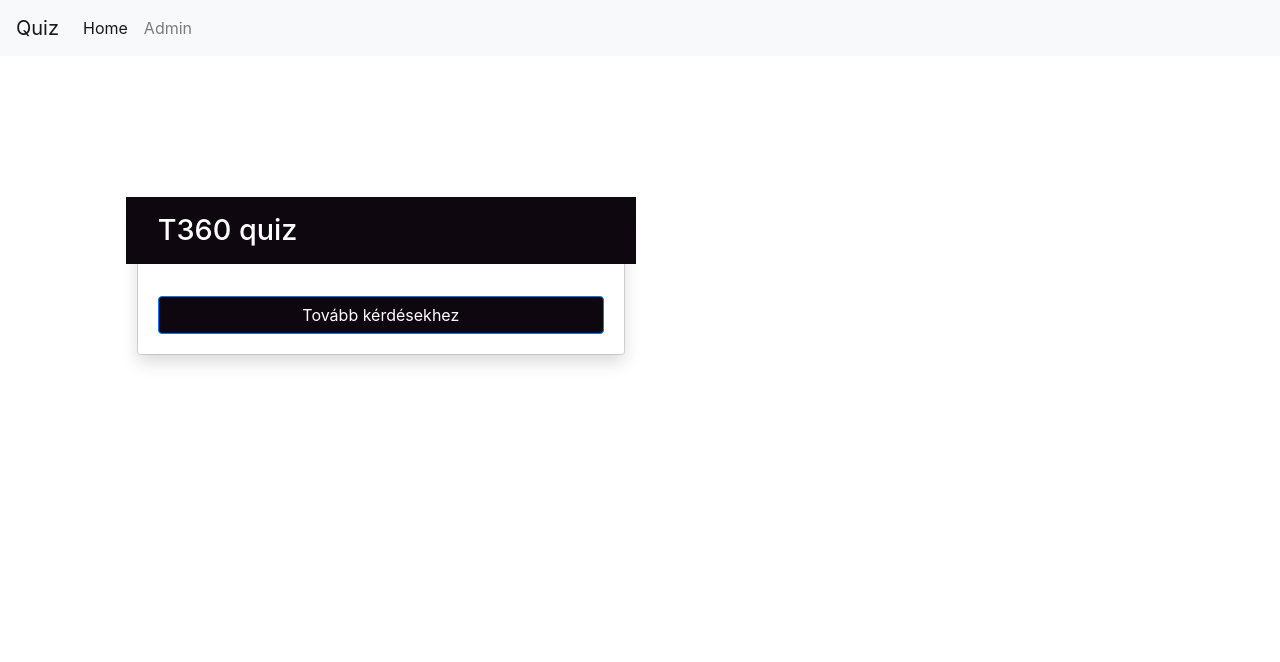
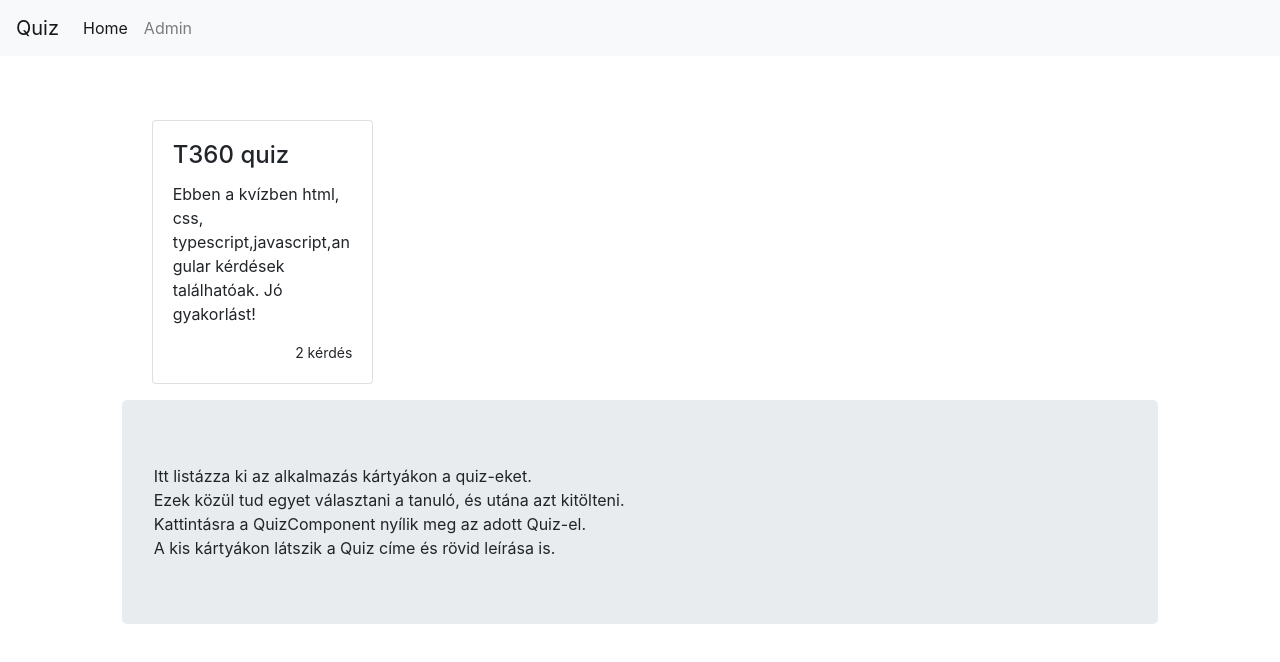
Before and after one commit to Ha891209/ang-pr-quiz, an Angular app: page / in a window 1280 px wide. Shown: the top 662 px of the page. Built offline with nearby package versions, Linux system fonts and the light colour scheme; data requests are answered from the project's data file.

Commit message:
home modified

```diff
--- a/src/app/model/quiz.ts
+++ b/src/app/model/quiz.ts
@@ -5,5 +5,6 @@ export class Quiz {
     title: string = '';
     description: string = '';
     questions: number[] = new Array;
+    qnums?: number = 0;
     active: boolean = true;
 }
--- a/src/app/page/home/home.component.html
+++ b/src/app/page/home/home.component.html
@@ -1,21 +1,20 @@
-<div class="container">
-    <div class="row">
-        <div class="col-8 offset-2 my-5">
-            <h1></h1>
+<div class="col-12 d-flex flex-wrap">
+
+    <div class="col-12 col-md-6 col-lg-3 py-3 quiz__card" *ngFor="let quiz of quizzes$ | async"
+        [routerLink]="'/quiz/'+quiz.id">
+        <div class="card w-100">
+            <div class="card-body">
+                <h4 class="card-title">{{ quiz.title }}</h4>
+                <p class="card-text">{{ quiz.description }}</p>
+                <p class="card-text small mt-auto text-right">{{ quiz.qnums }} kérdés</p>
+            </div>
         </div>
     </div>
 
-    <div class="row">
-        <div class="col-sm-6 mb-4">
-            <div class="card">
-                <div class="card-body shadow d-flex flex-column justify-content-center">
-                    <h5 class="card-title">T360 quiz</h5>
-                    <p class="card-text"></p>
-                    <a routerLink="[quiz.id]" class="btn btn-primary" style="background-color: #0f070f;">Tovább
-                        kérdésekhez</a>
-                </div>
-            </div>
-        </div>
-
-
-    </div>
+</div>
+<div class="jumbotron">
+    <p class="m-0">Itt listázza ki az alkalmazás kártyákon a quiz-eket.<br>
+        Ezek közül tud egyet választani a tanuló, és utána azt kitölteni.<br>
+        Kattintásra a QuizComponent nyílik meg az adott Quiz-el.<br>
+        A kis kártyákon látszik a Quiz címe és rövid leírása is.</p>
+</div>
--- a/src/app/page/home/home.component.ts
+++ b/src/app/page/home/home.component.ts
@@ -1,4 +1,8 @@
 import { Component, OnInit } from '@angular/core';
+import { Observable } from 'rxjs';
+import { tap } from 'rxjs/operators';
+import { Quiz } from 'src/app/model/quiz';
+import { QuizService } from 'src/app/service/quiz-service.service';
 
 @Component({
   selector: 'app-home',
@@ -7,7 +11,17 @@ import { Component, OnInit } from '@angular/core';
 })
 export class HomeComponent implements OnInit {
 
-  constructor() { }
+  quizzes$: Observable<Quiz[]> = this.quizService.getAll().pipe(
+    tap(
+      data => {
+        data.forEach(
+          item => {
+            item.qnums = item.questions.length;
+          })
+      })
+  );
+
+  constructor(private quizService: QuizService) { }
 
   ngOnInit(): void {
   }
```
